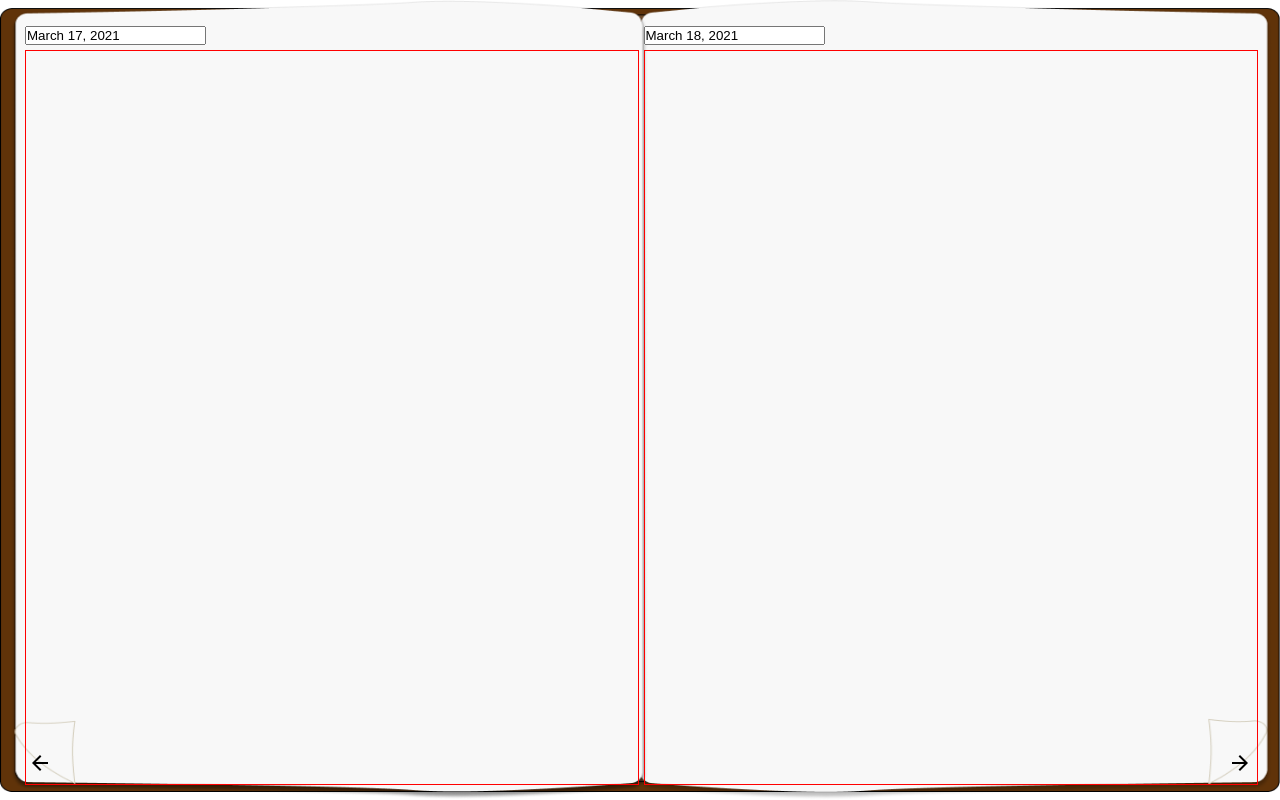
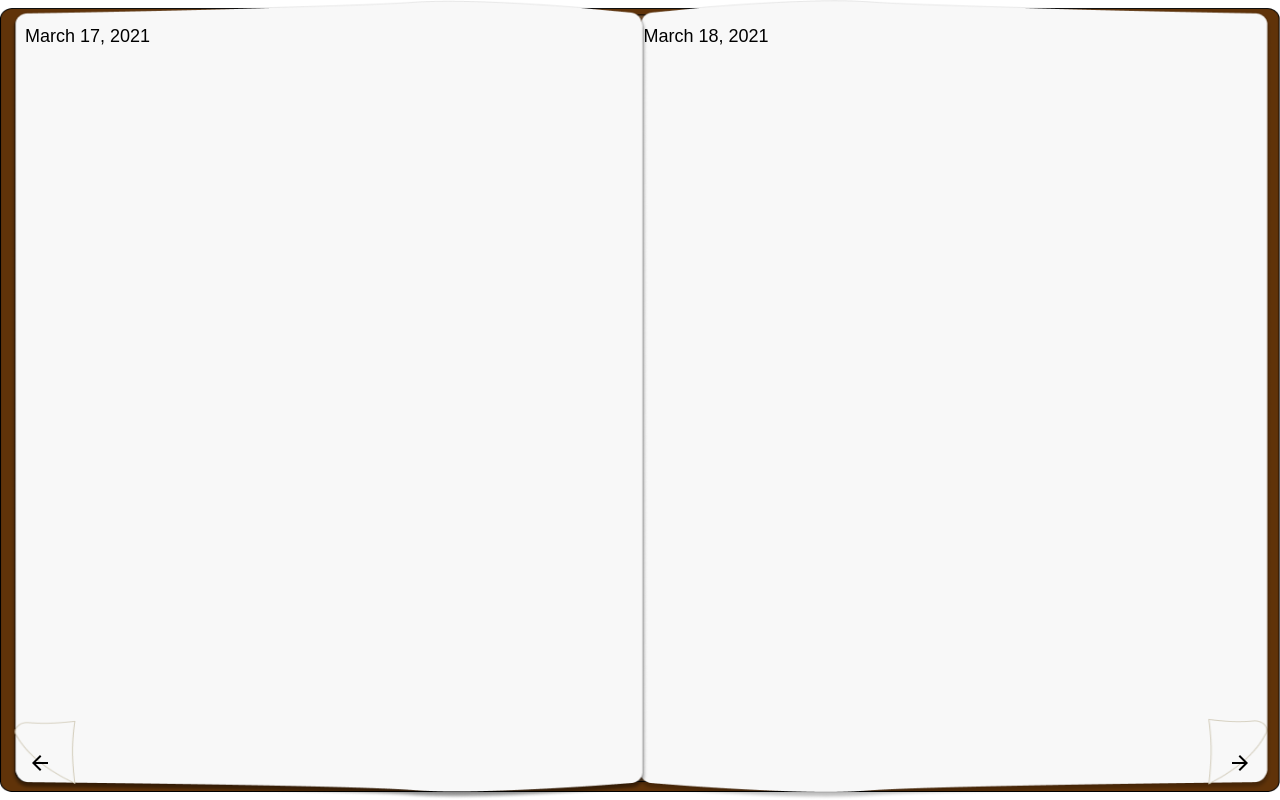
Before and after one commit to UOA-SE701-Group3-2021/3Lancers, a React (Create React App) app in the folder telos-frontend/: page / in a window 1280 px wide. Built offline with nearby package versions, Linux system fonts and the light colour scheme.

Commit message:
Issue #64 - Styled the dates that appear on each journal page

```diff
--- a/telos-frontend/src/views/journal/Journal.css
+++ b/telos-frontend/src/views/journal/Journal.css
@@ -39,4 +39,8 @@
 .Date-select {
   position: absolute;
   left: 0px;
+  border: none;
+  background-color: transparent;
+  outline: none;
+  font-size: 18px;
 }
--- a/telos-frontend/src/views/journal/Page.css
+++ b/telos-frontend/src/views/journal/Page.css
@@ -5,7 +5,6 @@
   margin-right: 10px;
   margin-top: 20px;
   height: 95%;
-  border: 1px red solid;
 }
 
 textarea {
```
